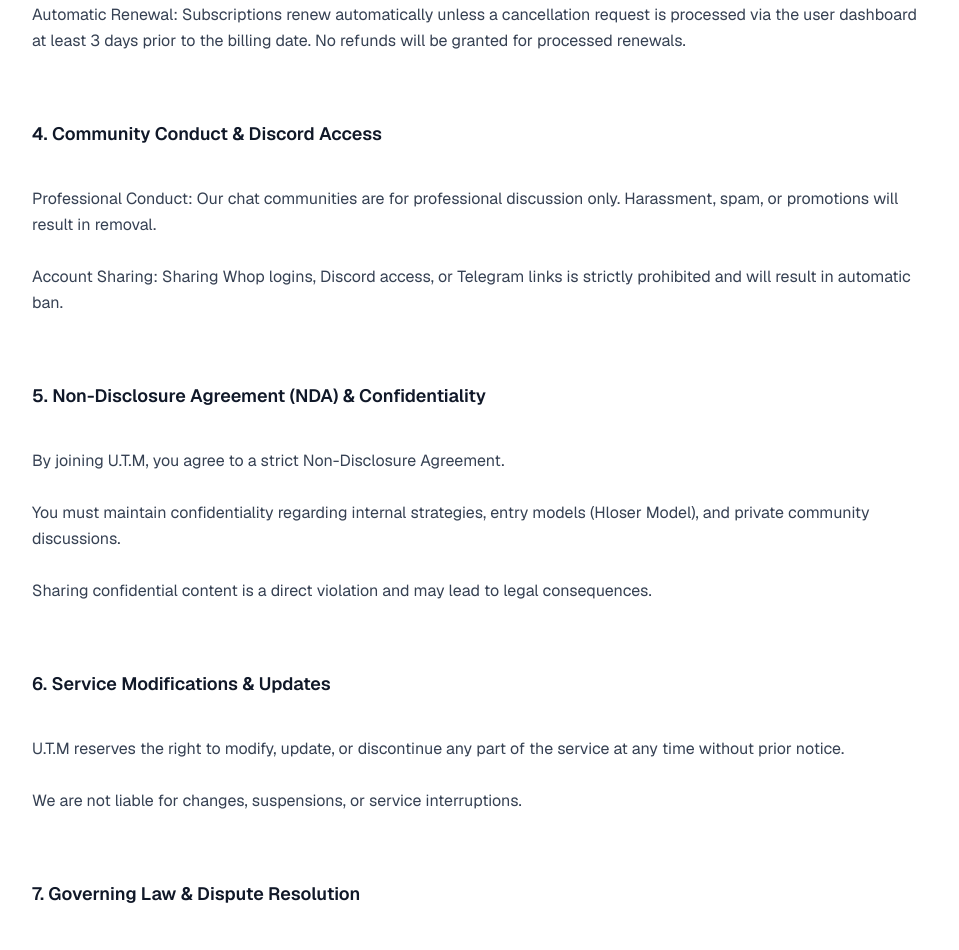
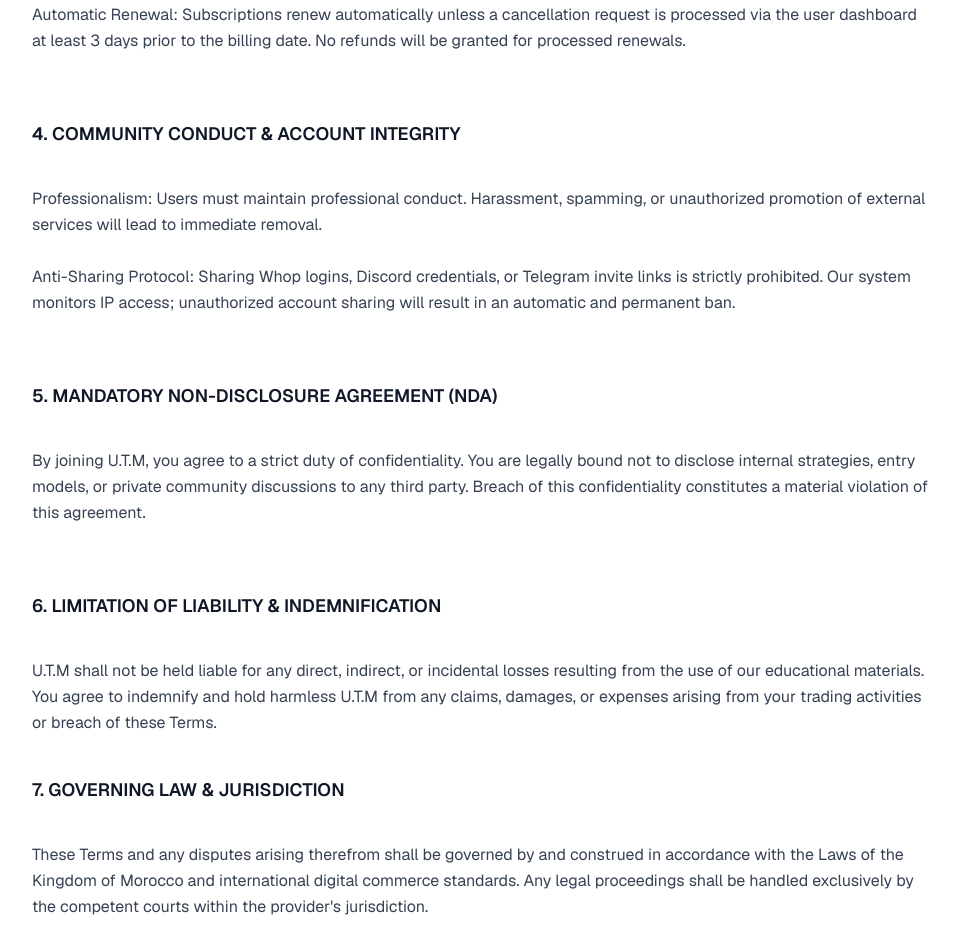
Before and after one commit to hloser77/University-of-Trading-MA, a Next.js app: page /terms in a window 1280 px wide. Shown: the part 1560-2510 px from the top of the page, without its empty margins (160-1119 px from the left). Built offline with nearby package versions, Linux system fonts and the light colour scheme.

Commit message:
Update page.tsx

```diff
--- a/app/terms/page.tsx
+++ b/app/terms/page.tsx
@@ -45,40 +45,31 @@
     },
 
     {
-      title: "Community Conduct & Discord Access",
+      title: "COMMUNITY CONDUCT & ACCOUNT INTEGRITY",
       content: `
-Professional Conduct: Our chat communities are for professional discussion only. Harassment, spam, or promotions will result in removal.
+Professionalism: Users must maintain professional conduct. Harassment, spamming, or unauthorized promotion of external services will lead to immediate removal.
 
-Account Sharing: Sharing Whop logins, Discord access, or Telegram links is strictly prohibited and will result in automatic ban.
+Anti-Sharing Protocol: Sharing Whop logins, Discord credentials, or Telegram invite links is strictly prohibited. Our system monitors IP access; unauthorized account sharing will result in an automatic and permanent ban.
       `,
     },
 
     {
-      title: "Non-Disclosure Agreement (NDA) & Confidentiality",
+      title: "MANDATORY NON-DISCLOSURE AGREEMENT (NDA)",
       content: `
-By joining U.T.M, you agree to a strict Non-Disclosure Agreement.
-
-You must maintain confidentiality regarding internal strategies, entry models (Hloser Model), and private community discussions.
-
-Sharing confidential content is a direct violation and may lead to legal consequences.
+By joining U.T.M, you agree to a strict duty of confidentiality. You are legally bound not to disclose internal strategies, entry models, or private community discussions to any third party. Breach of this confidentiality constitutes a material violation of this agreement.
       `,
     },
 
     {
-      title: "Service Modifications & Updates",
+      title: "LIMITATION OF LIABILITY & INDEMNIFICATION",
       content: `
-U.T.M reserves the right to modify, update, or discontinue any part of the service at any time without prior notice.
-
-We are not liable for changes, suspensions, or service interruptions.
-      `,
+U.T.M shall not be held liable for any direct, indirect, or incidental losses resulting from the use of our educational materials. You agree to indemnify and hold harmless U.T.M from any claims, damages, or expenses arising from your trading activities or breach of these Terms.      `,
     },
 
     {
-      title: "Governing Law & Dispute Resolution",
+      title: "GOVERNING LAW & JURISDICTION",
       content: `
-These Terms shall be governed by the laws of Morocco and international digital commerce standards.
-
-Any dispute will be handled exclusively by the competent courts in the provider’s jurisdiction.
+These Terms and any disputes arising therefrom shall be governed by and construed in accordance with the Laws of the Kingdom of Morocco and international digital commerce standards. Any legal proceedings shall be handled exclusively by the competent courts within the provider's jurisdiction.
       `,
     },
   ];
@@ -120,7 +111,7 @@
               Contact
             </h2>
             <p className="text-base text-gray-700">
-              For legal or support inquiries, contact:
+              For legal inquiries, please contact:
               {" "}
               <a
                 href="mailto:support@universityoftradingma.com"
```
